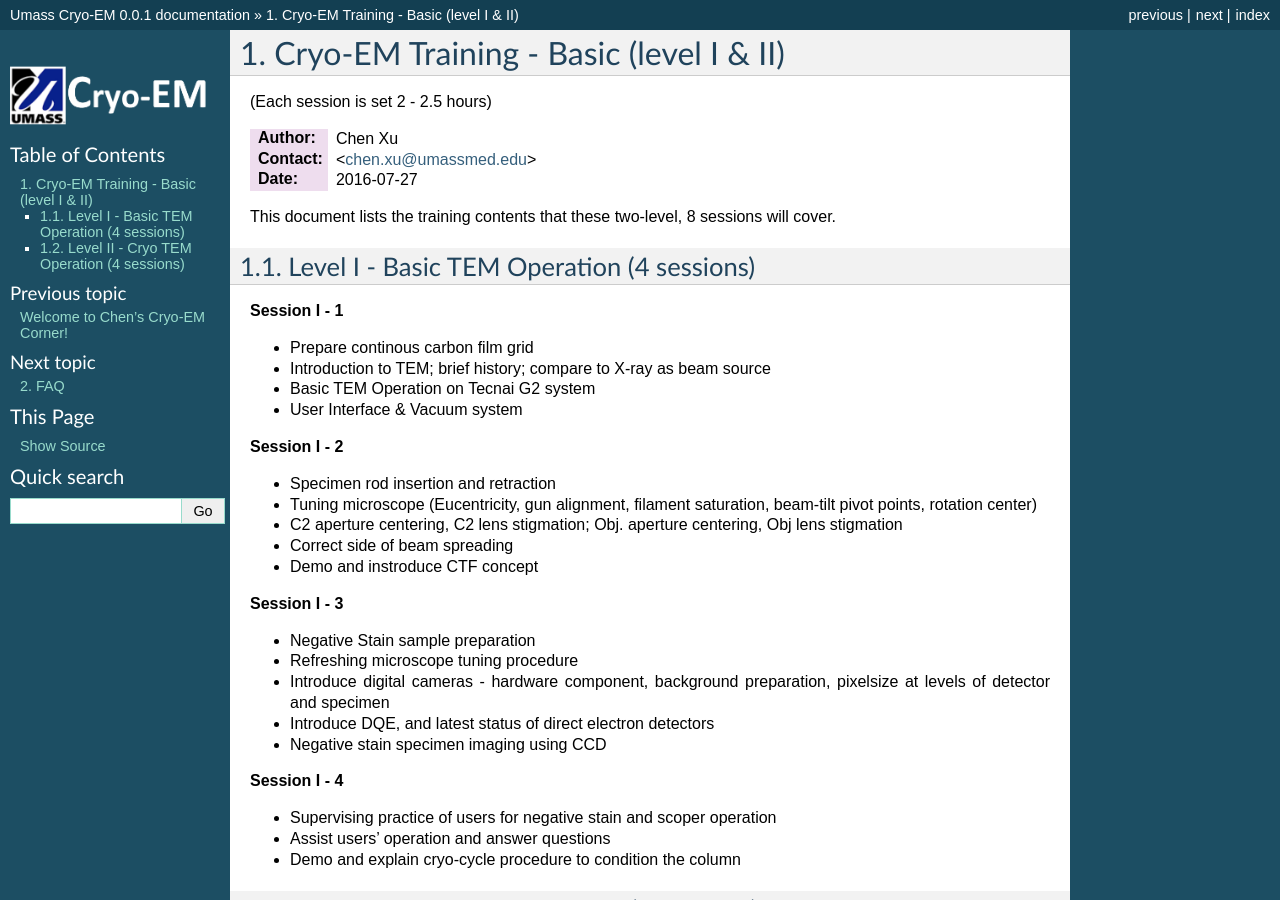
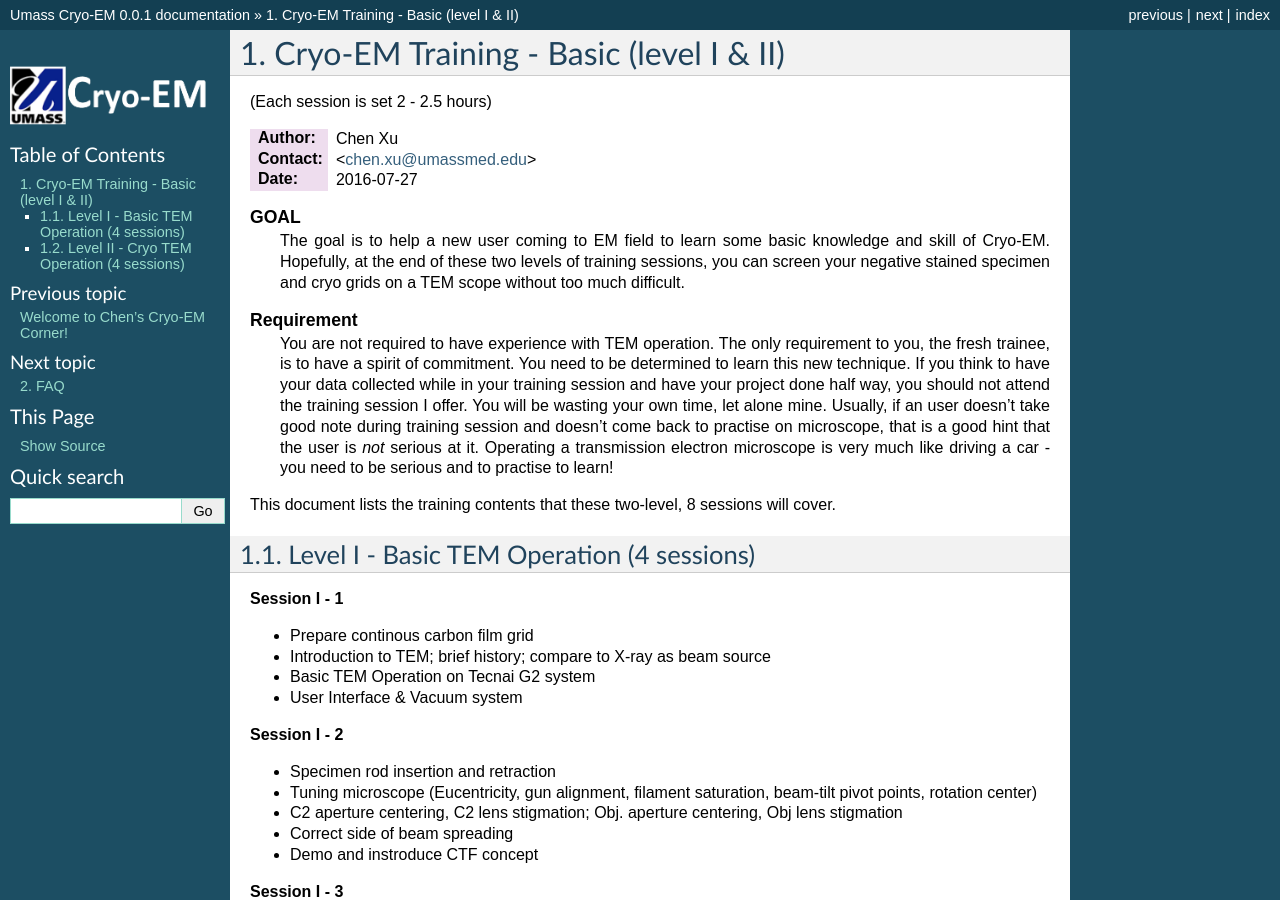
Before and after one commit to xuchen66/sphinx-emdocs, a Sphinx documentation site: the page built from source/cryo-em_training.rst, in a window 1280 px wide and 900 px high. Built offline with Sphinx 7.4.7, drawn with Linux system fonts in a browser that asks for light colours; some of the changed lines change nothing that is shown.

Commit message:
Update cryo-em_training.rst

```diff
--- a/source/cryo-em_training.rst
+++ b/source/cryo-em_training.rst
@@ -10,7 +10,7 @@ Cryo-EM Training - Basic (level I & II)
 :Contact: <chen.xu@umassmed.edu>
 :Date: 2016-07-27
 
-.. glossary:
+.. glossary::
 
  GOAL
     The goal is to help a new user coming to EM field to learn some basic knowledge and skill of Cryo-EM. Hopefully, at the end of these two levels of training sessions, you can screen your negative stained specimen and cryo grids on a TEM scope without too much difficult.
```
